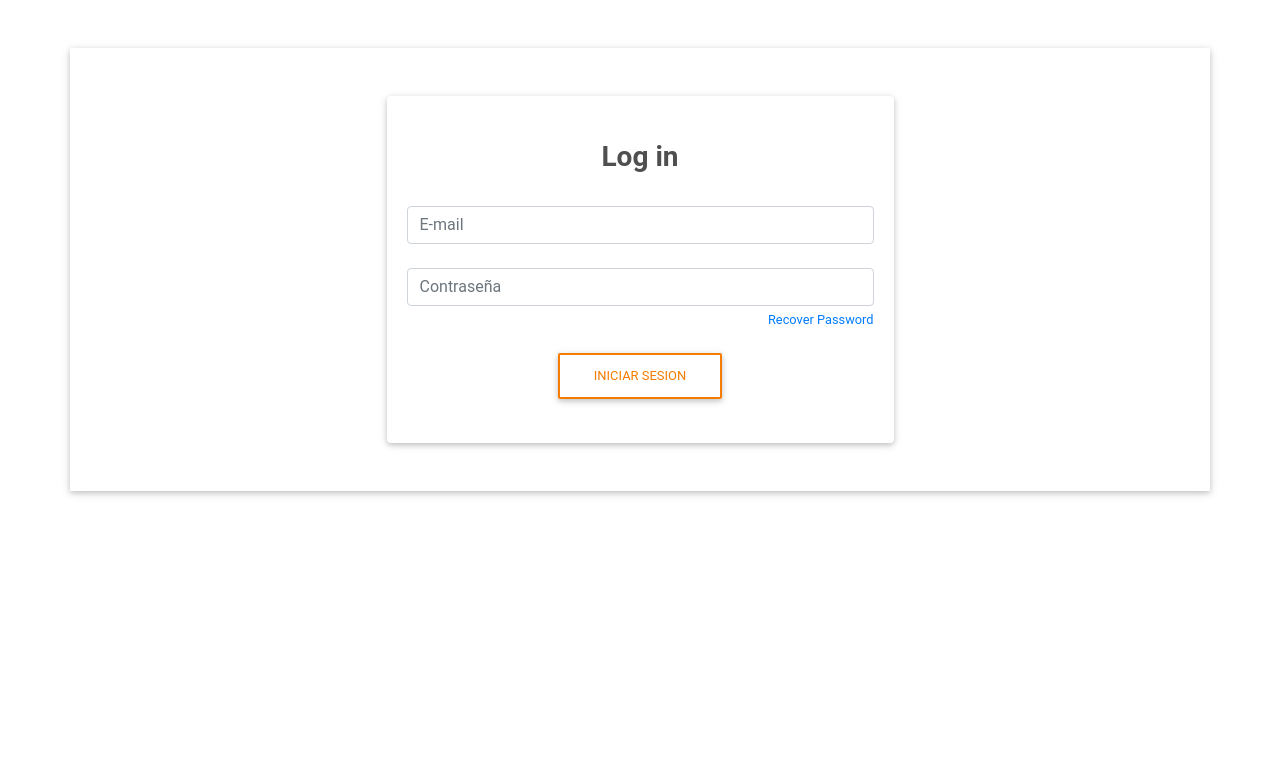
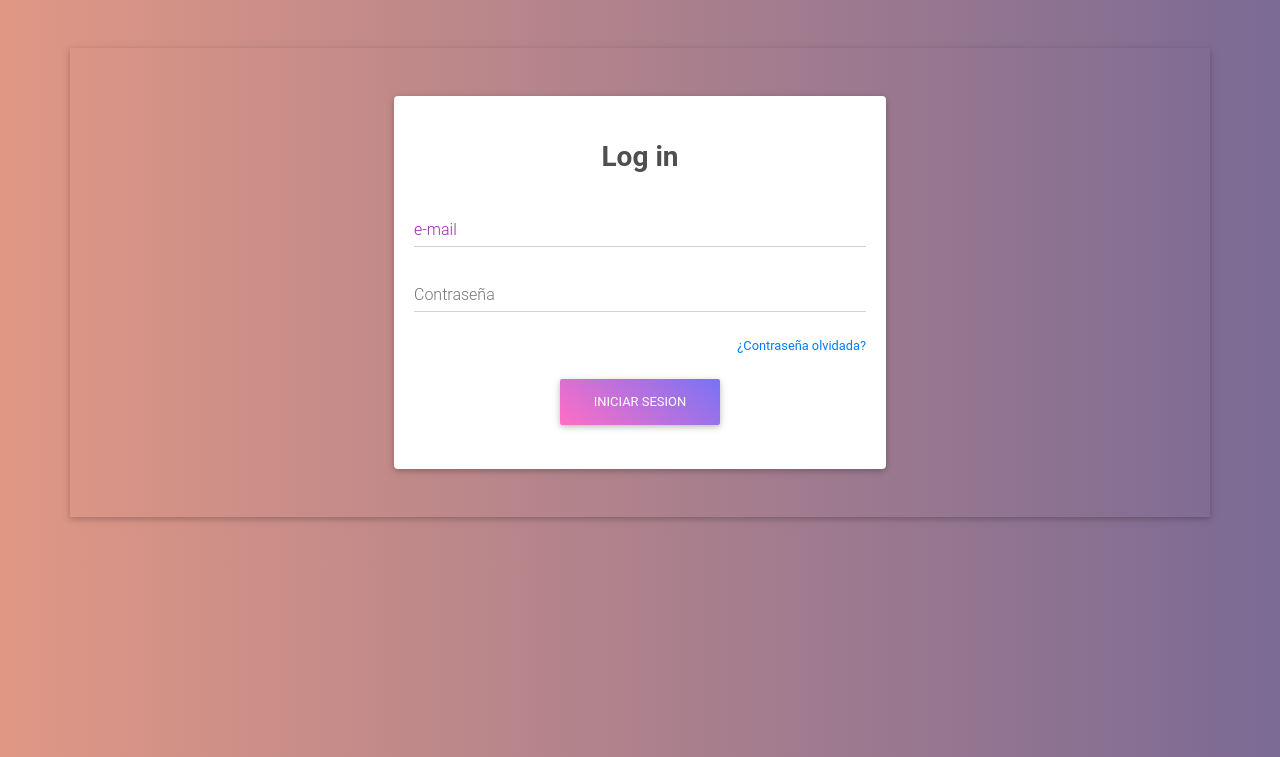
Before and after one commit to meryjv00/Mamas-2.0, a PHP site: page /Vistas/Login.php in a window 1280 px wide. Shown: the top 757 px of the page. Run offline with PHP 8.4, Linux system fonts and the light colour scheme.

Commit message:
Inicio controlador y gestion de datos

```diff
--- a/Mamas_2.0/Vistas/Login.php
+++ b/Mamas_2.0/Vistas/Login.php
@@ -21,15 +21,10 @@ and open the template in the editor.
         <?php
         // put your code here
         ?>
-        <div class="container my-5 px-0 z-depth-1">
+        <div class="container my-5 px-0 z-depth-1 ">
 
             <!--Section: Content-->
-            <section class="p-5 my-md-5 text-center"
-
-
-                     <form class="my-5 mx-md-5" action="">
-
-                <div class="row">
+            <section class="p-5 my-md-5 text-center " >
                 <div class="col-md-6 mx-auto">
                     <!-- Material form login -->
                     <div class="card">
@@ -38,41 +33,36 @@ and open the template in the editor.
                         <div class="card-body">
 
                             <!-- Form -->
-                                <form class="text-center" style="color: #757575;" action="#!">
+                            <form class="text-center" style="color: #757575;" action="../Controlador/controlador.php" method="POST">
 
                                 <h3 class="font-weight-bold my-4 pb-2 text-center dark-grey-text">Log in</h3>
 
-                                    <!-- Name -->
-                                    <input type="email" id="password" class="form-control mb-4" placeholder="E-mail">
+                                <!-- email -->
 
-                                    <!-- Email -->
-                                    <input type="password" id="email" class="form-control" placeholder="Contraseña">
-                                    <small id="passwordHelpBlock" class="form-text text-right blue-text">
-                                        <a href="">Recover Password</a>
+
+                                <div class="md-form">
+                                    <input type="email" id="email" class="form-control mb-4">
+                                    <label class="purple-text" for="email">e-mail</label>
+                                </div>
+                                <!-- password -->
+                                <div class="md-form">
+                                    <input type="password" id="password" class="form-control">
+                                    <label for="password">Contraseña</label>
+                                </div>
+                                <small id="olvidado" class="form-text text-right blue-text">
+                                    <a href="">¿Contraseña olvidada?</a>
                                 </small>
 
                                 <div class="text-center">
-                                        <button type="button" class="btn btn-outline-orange btn-rounded my-4 waves-effect">Iniciar Sesion</button>
+                                    <button type="submit" id="login" class="btn purple-gradient  my-4 waves-effect">Iniciar Sesion</button>
                                 </div>
 
                             </form>
-                                <!-- Form -->
-
-                            </div>
-
-                        </div>
-                        <!-- Material form login -->
                         </div>
                     </div>
-
-                </form>
-
+                </div>
             </section>
-            <!--Section: Content-->
-
-
         </div>
-
         <!-- jQuery -->
         <script type="text/javascript" src="../js/jquery.min.js"></script>
         <!-- Bootstrap tooltips -->
--- a/Mamas_2.0/css/style.css
+++ b/Mamas_2.0/css/style.css
@@ -0,0 +1,9 @@
+body{
+    min-height: 100%;
+    background: rgba(35, 7, 77, 0.6);
+    /* fallback for old browsers */
+    background: -webkit-linear-gradient(to right, rgba(204, 83, 51, 0.6), rgba(35, 7, 77, 0.6));
+    /* Chrome 10-25, Safari 5.1-6 */
+    background: linear-gradient(to right, rgba(204, 83, 51, 0.6), rgba(35, 7, 77, 0.6));
+    /* W3C, IE 10+/ Edge, Firefox 16+, Chrome 26+, Opera 12+, Safari 7+ */
+}
```
Also changed, not shown: Mamas_2.0/Auxiliar/gestionDatos.php (added, +58 -0 lines), Mamas_2.0/Controlador/Controlador.php (+6 -1 lines). Lines whose indentation alone changed are shown as unchanged.
